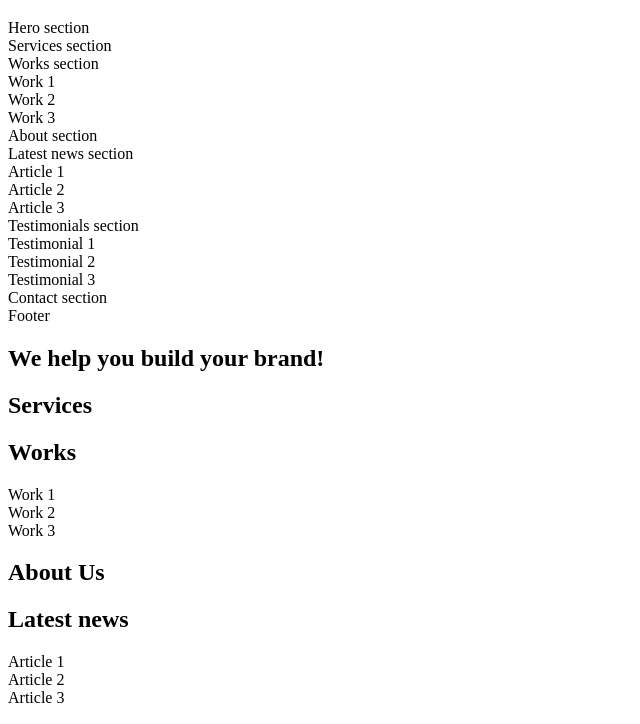
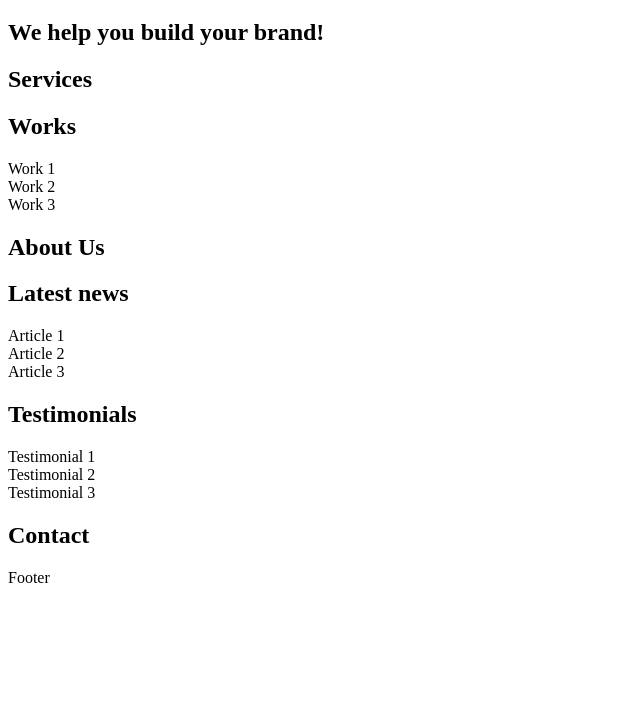
Before and after one commit to DadoveNonye/alx-frontend-javascript, a website: page 0x00-html_advanced/9-index.html in a window 1280 px wide. Shown: the part 61-785 px from the top of the page, without its empty margins (0-640 px from the left). Drawn offline with Linux system fonts and the light colour scheme.

```diff
--- a/0x00-html_advanced/9-index.html
+++ b/0x00-html_advanced/9-index.html
@@ -19,31 +19,6 @@
   </header>
   <main>
     <h1>Homepage</h1>
-    <section>Hero section</section>
-    <section>Services section</section>
-    <section>
-      Works section
-      <article>Work 1</article>
-      <article>Work 2</article>
-      <article>Work 3</article>
-    </section>
-    <section>About section</section>
-    <section>
-      Latest news section
-      <article>Article 1</article>
-      <article>Article 2</article>
-      <article>Article 3</article>
-    </section>
-    <section>
-      Testimonials section
-      <article>Testimonial 1</article>
-      <article>Testimonial 2</article>
-      <article>Testimonial 3</article>
-    </section>
-    <section>Contact section</section>
-  </main>
-  <footer>Footer</footer>
-</body>
     <section>
       <h2>We help you build your brand!</h2>
     </section>
@@ -74,3 +49,6 @@
     <section>
       <h2>Contact</h2>
     </section>
+  </main>
+  <footer>Footer</footer>
+</body>
```
Also changed, not shown: 0x00-html_advanced/10-index.html (+3 -25 lines). Lines whose indentation alone changed are shown as unchanged.
